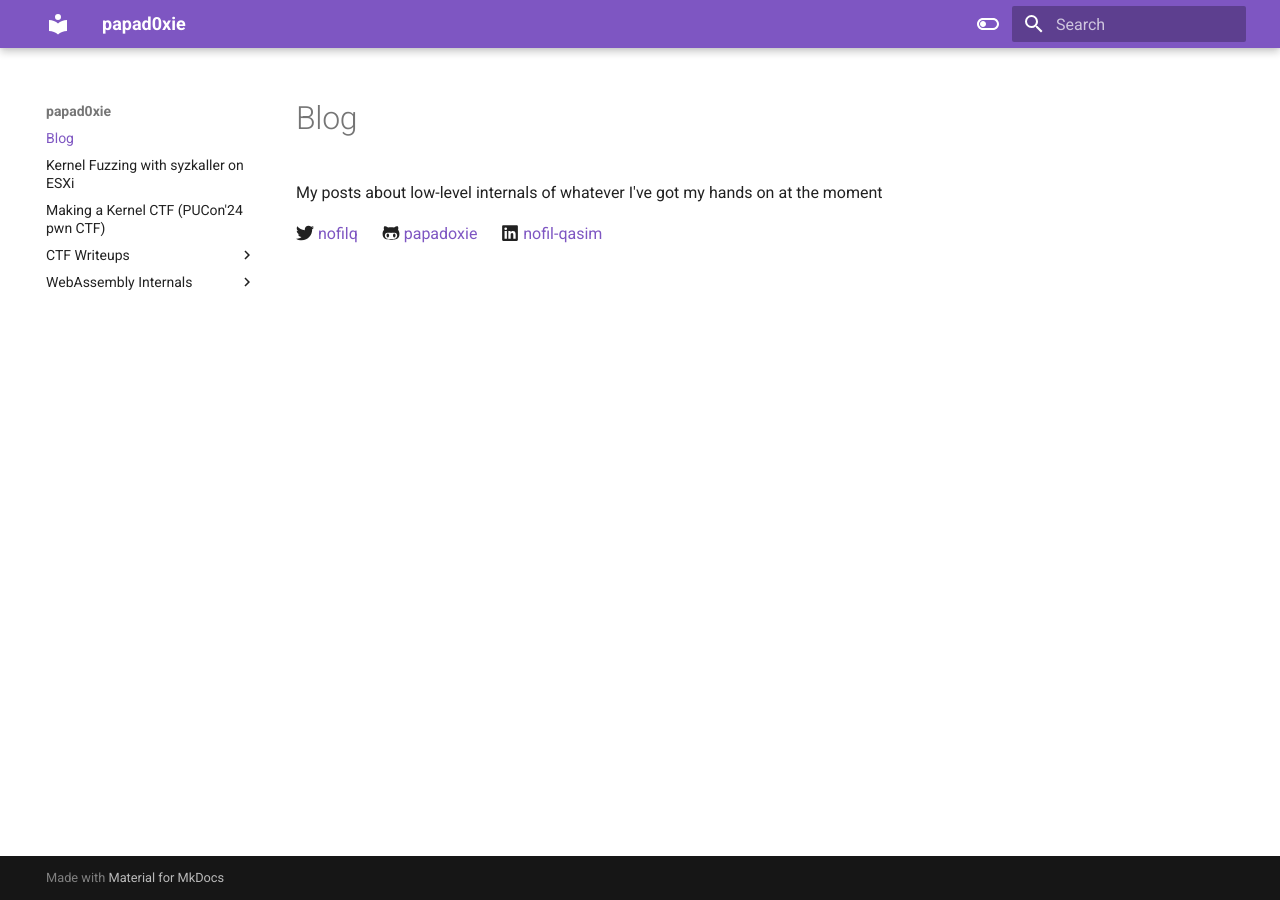
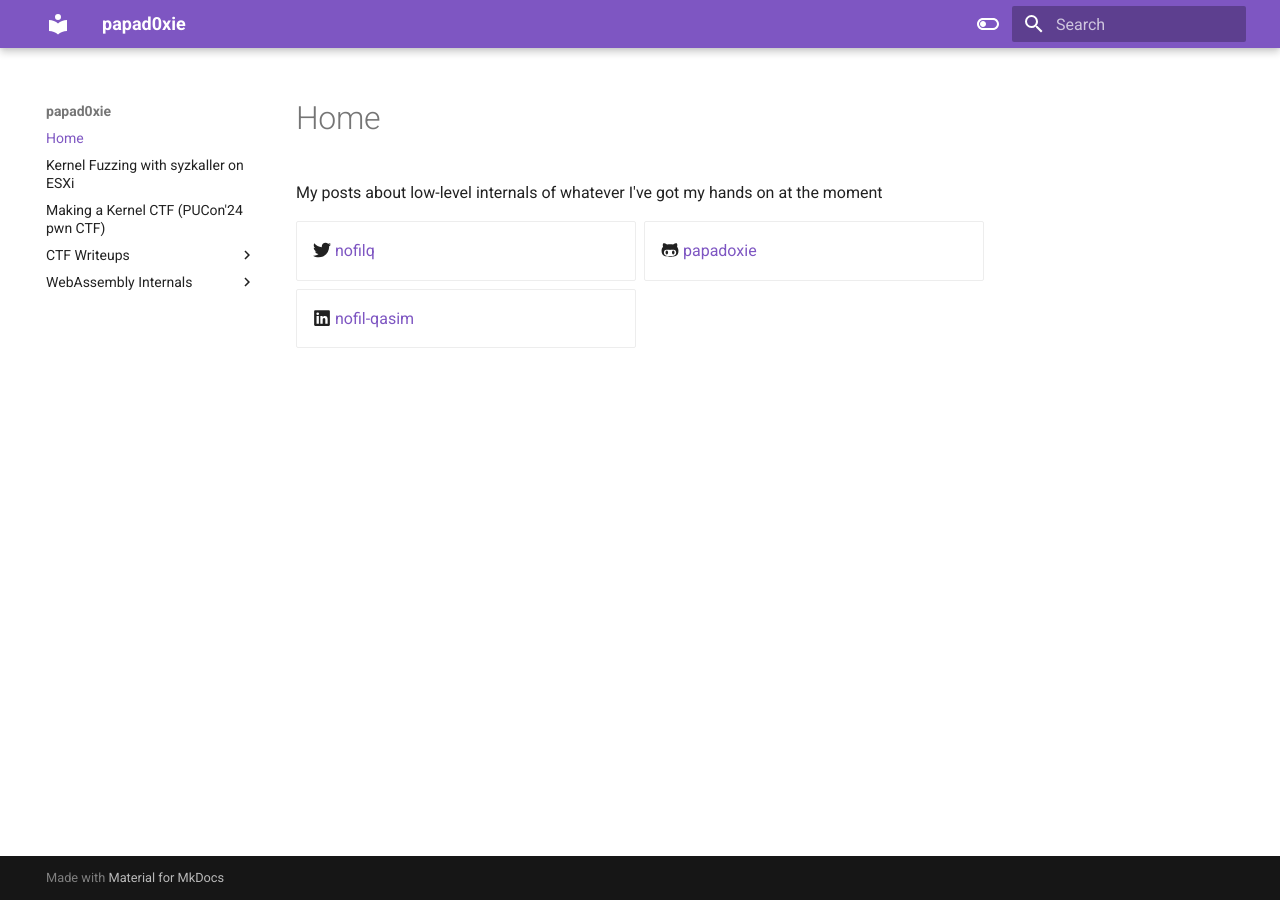
Before and after one commit to papadoxie/Blog, an MkDocs documentation site: the page built from docs/index.md, in a window 1280 px wide. Built offline with MkDocs 1.6.1 and Material for MkDocs 9.7.7, drawn with Linux system fonts in a browser that asks for light colours.

Commit message:
Added grid

```diff
--- a/docs/index.md
+++ b/docs/index.md
@@ -1,5 +1,8 @@
-# Blog
 
 My posts about low-level internals of whatever I've got my hands on at the moment
 
-:fontawesome-brands-twitter: [nofilq](https://x.com/nofilq) &emsp; :fontawesome-brands-github-alt: [papadoxie](https://github.com/papadoxie) &emsp; :fontawesome-brands-linkedin: [nofil-qasim](https://linkedin.com/in/nofil-qasim)
+<div class="grid cards" markdown>
+- :fontawesome-brands-twitter: [nofilq](https://x.com/nofilq)
+- :fontawesome-brands-github-alt: [papadoxie](https://github.com/papadoxie)
+- :fontawesome-brands-linkedin: [nofil-qasim](https://linkedin.com/in/nofil-qasim)
+</div>
```
